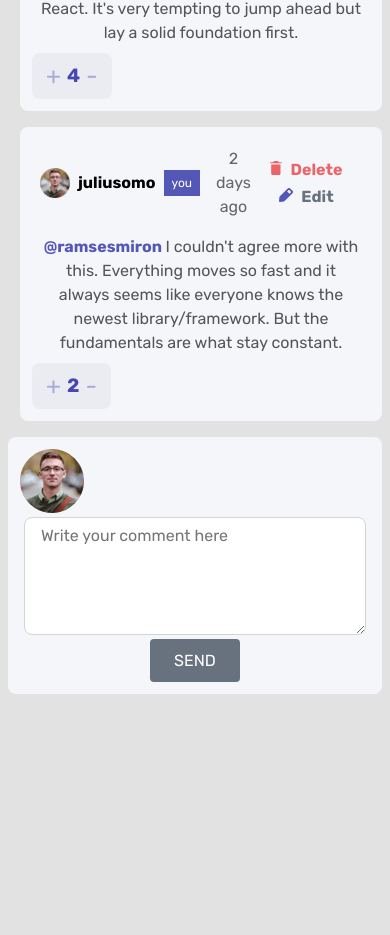
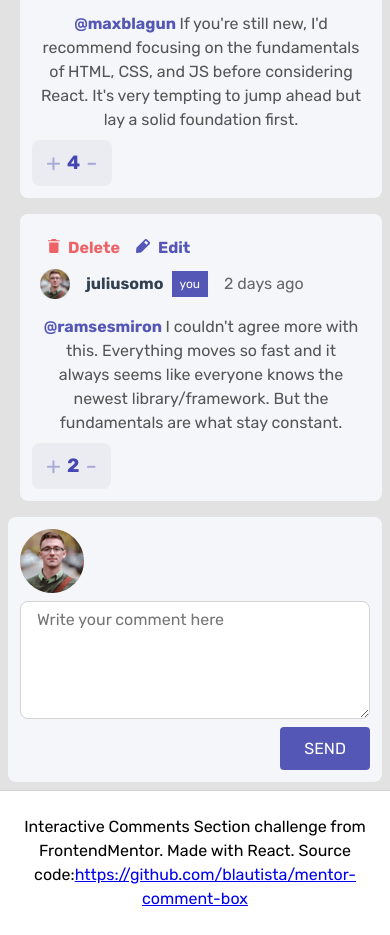
Before and after one commit to blautista/mentor-comment-box, a React (Create React App) app: page / in a window 390 px wide. Shown: the part 703-1638 px from the top of the page. Before the commit the page ends 1405 px from the top, so only its background shows below. Built offline with nearby package versions, Linux system fonts and the light colour scheme.

Commit message:
First working version

```diff
--- a/src/App.js
+++ b/src/App.js
@@ -1,11 +1,27 @@
-import './App.css';
-import data from './data.json';
-import CommentSection from './components/CommentSection';
+import "./App.css";
+import data from "./data.json";
+import CommentSection from "./components/CommentSection";
 
 function App() {
   return (
     <div className="App">
-      <CommentSection currentUser={data.currentUser} comments={data.comments}/>
+      <CommentSection currentUser={data.currentUser} comments={data.comments} />
+      <footer
+        style={{
+          borderTop: "1px solid lightgray",
+          width: "100%",
+          background: "white",
+          padding: "24px 0px 24px 0px",
+          textAlign: "center",
+          margin: "auto",
+        }}
+      >
+        Interactive Comments Section challenge from FrontendMentor. Made with
+        React. Source code:
+        <a href="https://github.com/blautista/mentor-comment-box" title="link">
+          https://github.com/blautista/mentor-comment-box
+        </a>
+      </footer>
     </div>
   );
 }
--- a/src/components/Buttons/Button.module.css
+++ b/src/components/Buttons/Button.module.css
@@ -1,6 +1,7 @@
 :root {
-  --success-color: hsl(211, 10%, 45%);
+  --success-color: hsl(238, 40%, 52%);
   --warning-color: hsl(358, 79%, 66%);
+  --cancel-color: hsl(211, 10%, 45%);
 }
 
 .button {
@@ -39,7 +40,7 @@
   padding: 12px 24px 12px 24px;
 }
 .cancel {
-  background: var(--success-color);
+  background: var(--cancel-color);
   color: white;
   padding: 12px 24px 12px 24px;
 }
--- a/src/components/CommentHeader.js
+++ b/src/components/CommentHeader.js
@@ -19,7 +19,7 @@ const CommentHeader = (props) => {
         <span className={styles.createdAt}>{props.createdAt}</span>
       </div>
       {props.currentUser.username === props.user.username && (
-        <div>
+        <div className={styles.buttonsContainer}>
           <Button
             text="Delete"
             styling="warningNoBorder"
@@ -35,12 +35,14 @@ const CommentHeader = (props) => {
         </div>
       )}
       {props.currentUser.username !== props.user.username && (
+        <div className={styles.buttonsContainer}>
           <Button
             icon="./images/icon-reply.svg"
             text="Reply"
             styling="successNoBorder"
             onClick={props.onReplyClick}
           />
+        </div>
       )}
     </div>
   );
--- a/src/components/CommentHeader.module.css
+++ b/src/components/CommentHeader.module.css
@@ -12,7 +12,9 @@
 }
 
 .username {
+  padding-left: 8px;
   font-weight: bold;
+  color: hsl(212, 24%, 26%);
 }
 
 .createdAt {
@@ -25,3 +27,17 @@
   width: 30px;
   margin-right: 8px;
 }
+
+@media screen and (max-width: 768px) {
+  .container {
+    flex-direction: column;
+    align-items: flex-start;
+  }
+  .infoContainer {
+    order: 1;
+  }
+  .buttonsContainer {
+    margin-bottom: 8px;
+    /* align-self: flex-end; */
+  }
+}
--- a/src/components/NewCommentForm.module.css
+++ b/src/components/NewCommentForm.module.css
@@ -8,7 +8,7 @@
 
 .textarea {
   min-height: 100px;
-  margin: 4px;
+  margin: 0px 8px 0px 8px;
   border-radius: 8px;
   border: 1px solid lightgray;
   flex: 1;
@@ -20,10 +20,12 @@
 @media screen and (max-width: 768px) {
   .container {
     flex-direction: column;
+    align-items: flex-end;
     /* align-items: stretch; */
   }
 
   .textarea {
+    margin: 8px 0px 8px 0px;
     flex: 1;
     align-self: stretch;
   }
```
Lines whose indentation alone changed are shown as unchanged.
